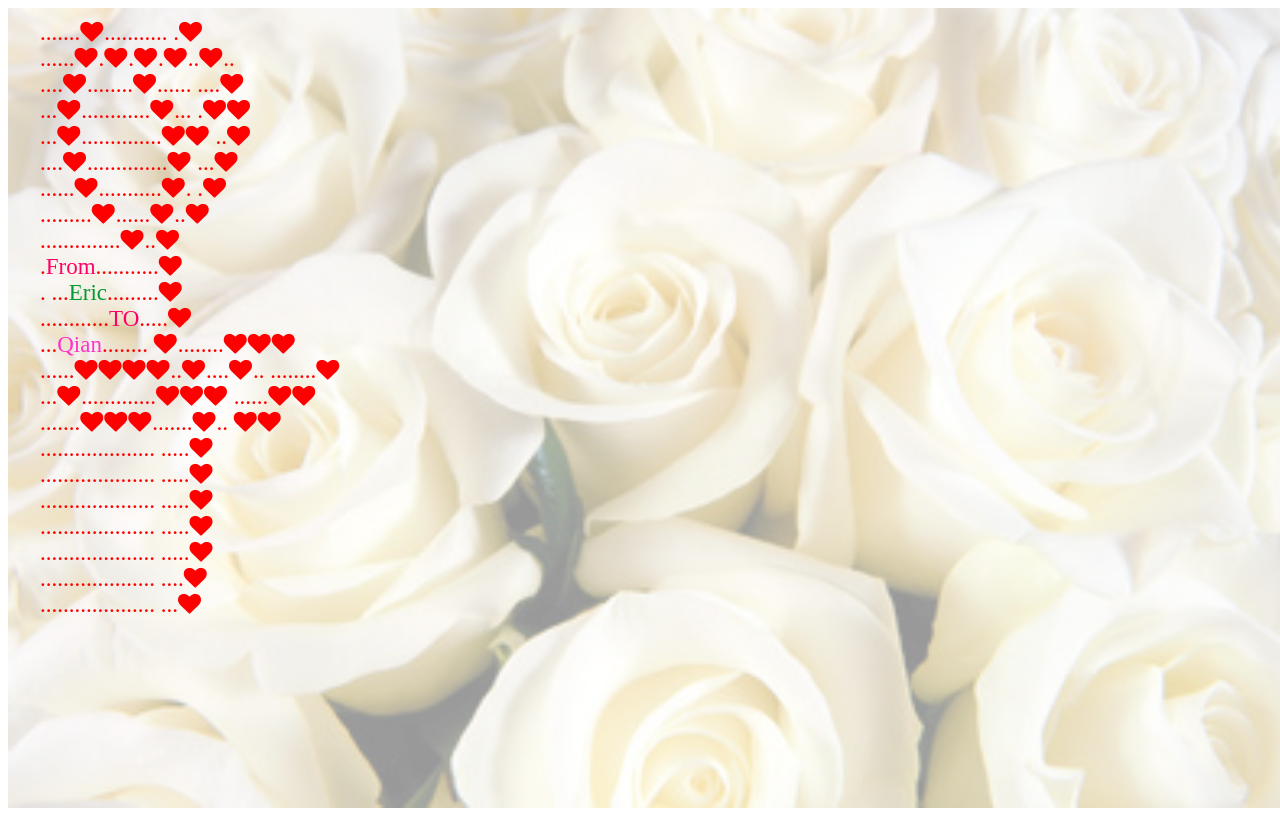
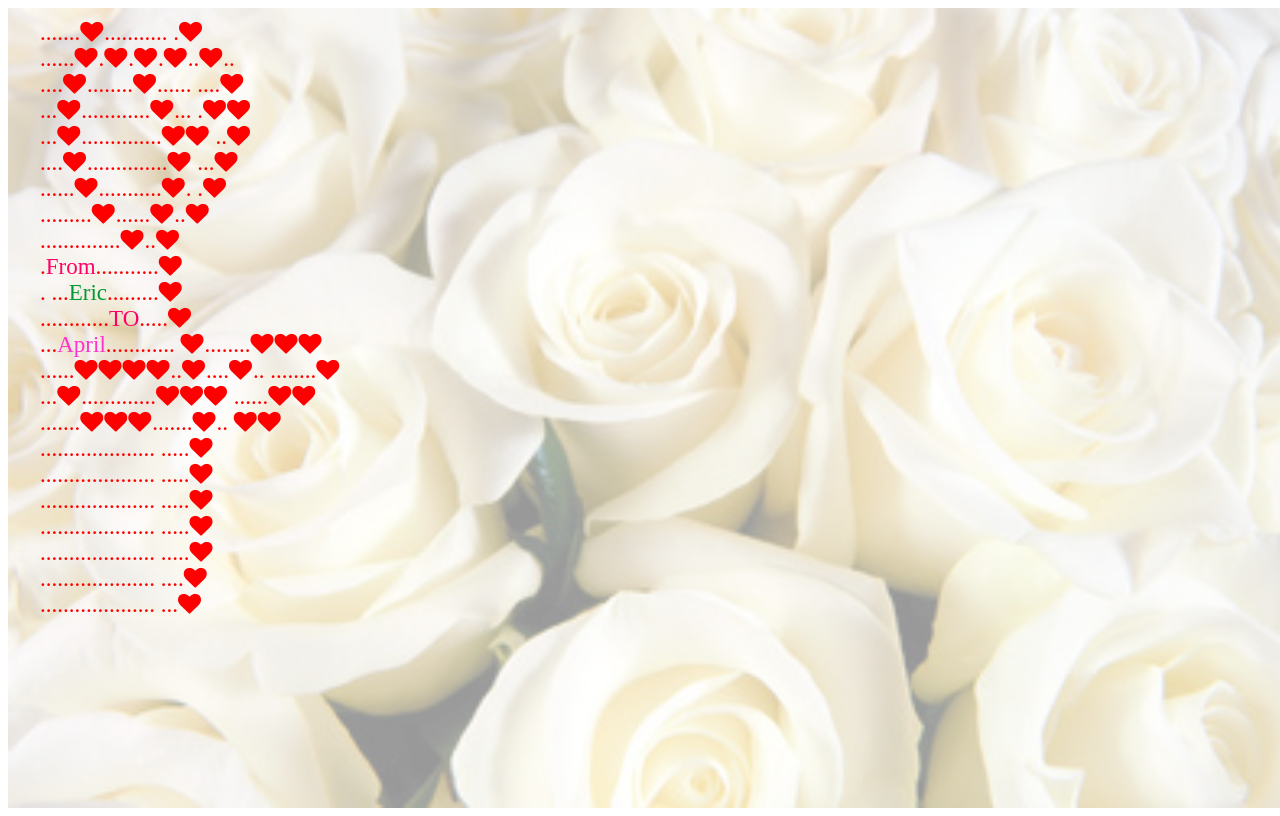
Before and after one commit to ekeric13/toYou, a plain HTML site: page index.html in a window 1280 px wide. Shown: the top 816 px of the page. Drawn offline with Linux system fonts and the light colour scheme; a script that the page names is missing.

Commit message:
Blog update at 2016-02-15 06:27:53

```diff
--- a/index.html
+++ b/index.html
@@ -19,7 +19,7 @@
 <div class="red">.<span class="black">From</span>...........<span class="fa fa-heart"></span></div>
 <div class="red">. ...<span class="green">Eric</span>.........<span class="fa fa-heart"></span></div>
 <div class="red">............<span class="black">TO</span>.....<span class="fa fa-heart"></span></div>
-<div class="red">...<span class="pink">Qian</span>........ <span class="fa fa-heart"></span>........<span class="fa fa-heart"></span><span class="fa fa-heart"></span><span class="fa fa-heart"></span></div>
+<div class="red">...<span class="pink">April</span>............ <span class="fa fa-heart"></span>........<span class="fa fa-heart"></span><span class="fa fa-heart"></span><span class="fa fa-heart"></span></div>
 <div class="red">......<span class="fa fa-heart"></span><span class="fa fa-heart"></span><span class="fa fa-heart"></span><span class="fa fa-heart"></span>..<span class="fa fa-heart"></span>....<span class="fa fa-heart"></span>.. ........<span class="fa fa-heart"></span></div>
 <div class="red">...<span class="fa fa-heart"></span>.............<span class="fa fa-heart"></span><span class="fa fa-heart"></span><span class="fa fa-heart"></span> ......<span class="fa fa-heart"></span><span class="fa fa-heart"></span></div>
 <div class="red">.......<span class="fa fa-heart"></span><span class="fa fa-heart"></span><span class="fa fa-heart"></span>.......<span class="fa fa-heart"></span>.. <span class="fa fa-heart"></span><span class="fa fa-heart"></span></div>
```
Also changed, not shown: 1 other file.
